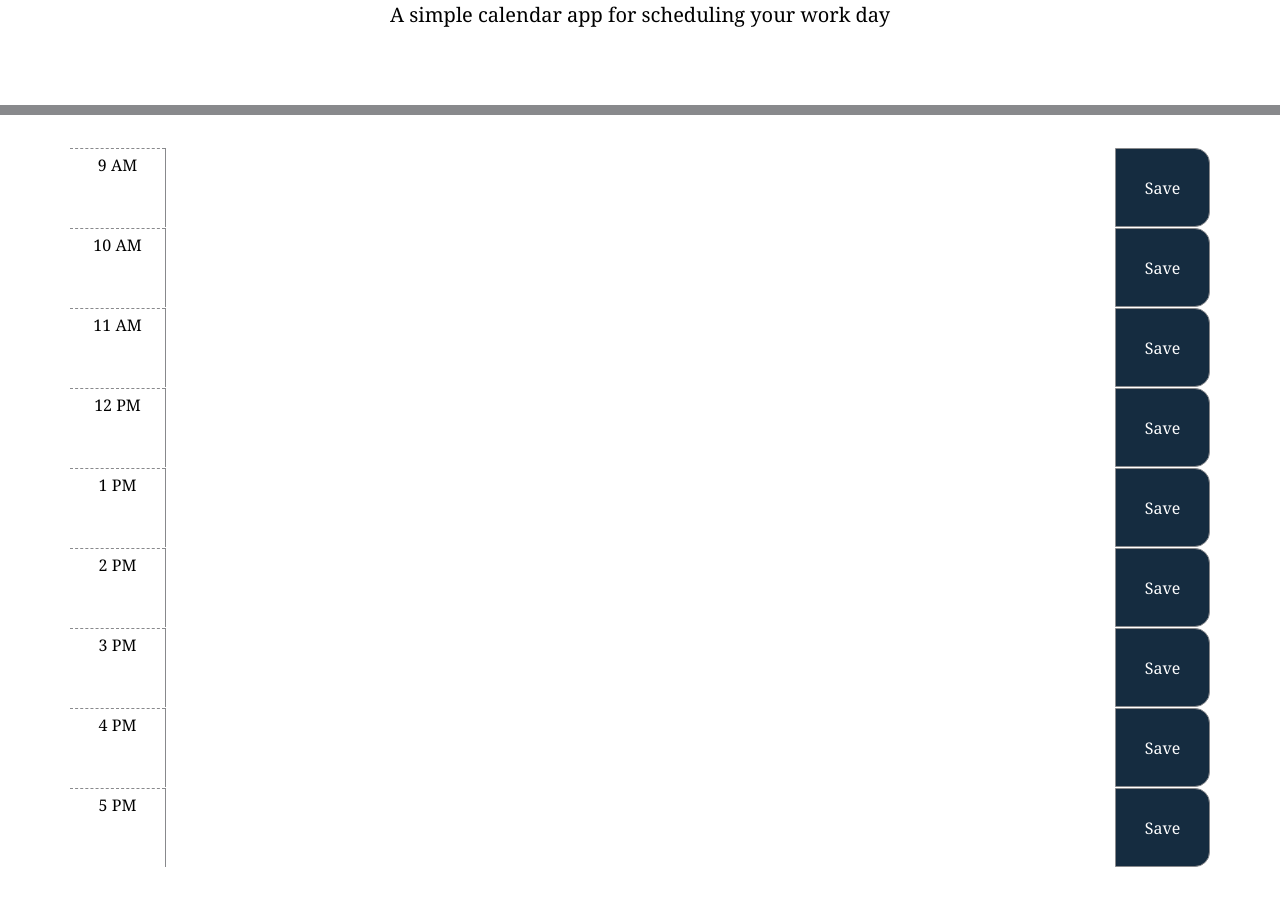
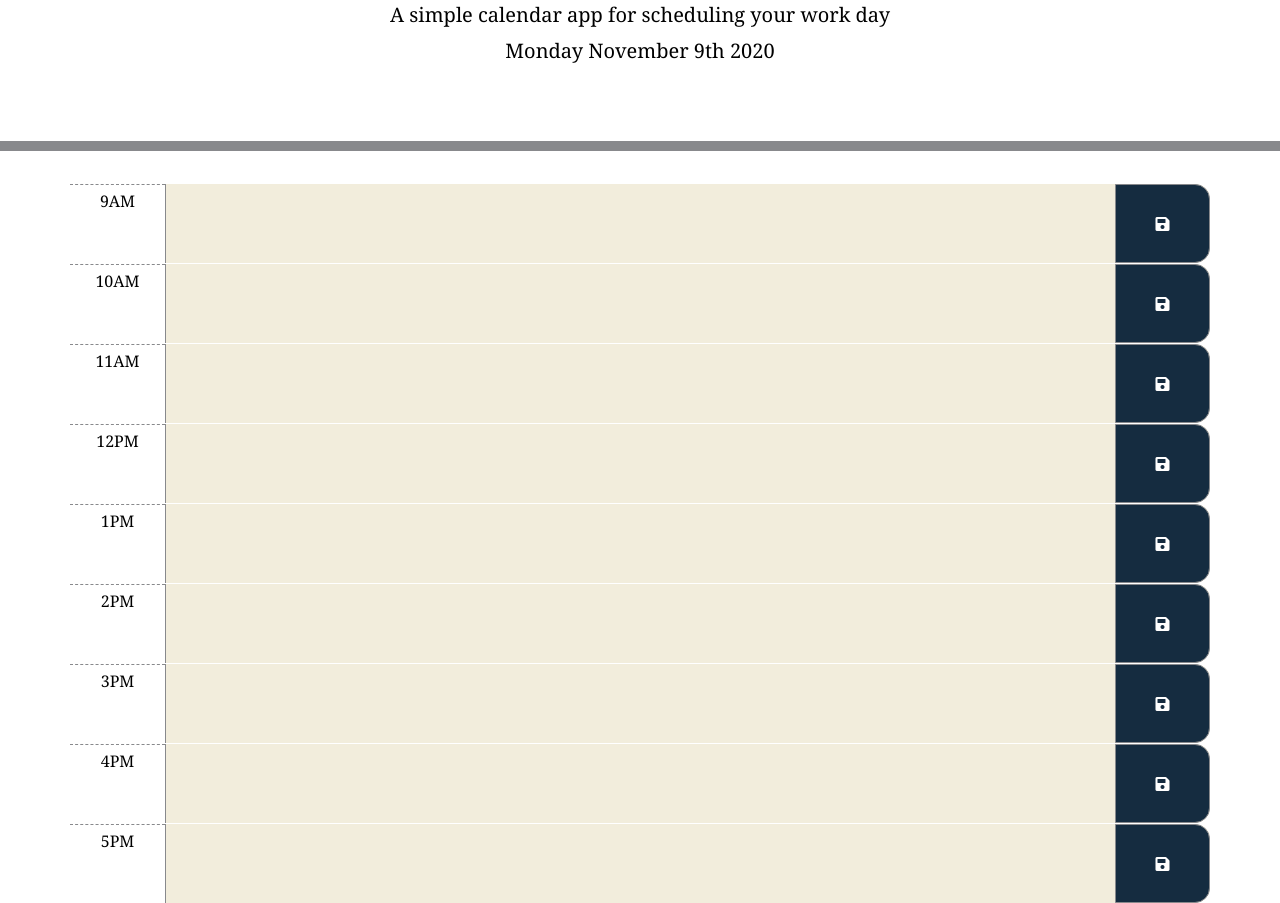
Before and after one commit to mmeii/work-day-scheduler, a plain HTML site: page index.html in a window 1280 px wide. Shown: the part 153-1056 px from the top of the page. Before the commit the page ends 1020 px from the top, so only its background shows below. Drawn offline with nearby package versions, Linux system fonts and the light colour scheme.

Commit message:
define variables, psedocoding, add timeblockcolor function

```diff
--- a/Assets/script.js
+++ b/Assets/script.js
@@ -20,30 +20,53 @@
  * DEFINE VARIABLES
  */
 
-$(document).ready(function() {
-
-var currentDay = moment().format('dddd MMMM Do YYYY');
-var currentHour = moment().format('ha');
-// var dayplannerHour = $(value)
+var nine = $("#9");
+var ten = $("#10");
+var eleven = $("#11");
+var twelve = $("#12");
+var one = $("#13");
+var two = $("#14");
+var three = $("#15");
+var four = $("#16");
+var five = $("#17");
+var saveBtn = $(".saveBtn");
 
 /**
  * FUNCTIONS
  */
 
-// display current day
+// current day is displayed at the top of the calendar
+$("#currentDay").text(moment().format('dddd MMMM Do YYYY'));
 
-var currentDay = moment().format('dddd MMMM Do YYYY');
-$("#currentDay").text(currentDay);
+// each time block is color-coded to indicate whether it is in the past, present, or future
+function timeBlockColor() {
+    var hour = moment().hours();
 
-// WHEN I view the time blocks for that day
-// THEN each time block is color-coded to indicate whether it is in the past, present, or future
+    $(".time-block").each(function () {
+        var currHour = parseInt($(this).attr("id"));
 
-console.log($(this).val());
+        if (currHour > hour) {
+            $(this).addClass("future")
+        } else if (currHour === hour) {
+            $(this).addClass("present");
+        } else {
+            $(this).addClass("past");
+        }
+    })
+};
 
-function checkTime() {
-    if()
+// function to use planner
+function usePlanner() {
+
+    // WHEN I click the save button for that time block
+
+    // THEN the text for that event is saved in local storage, if there is anything scheduled
+
 }
 
-checkTime();
+/**
+ * CALL FUNCTIONS
+ */
 
-});
+timeBlockColor();
+usePlanner();
--- a/Assets/style.css
+++ b/Assets/style.css
@@ -70,7 +70,7 @@ textarea {
 }
 
 .saveBtn i:hover {
-  font-size: 20px;
+  font-size: 25px;
   transition: all .3s ease-in-out;
 }
 
--- a/index.html
+++ b/index.html
@@ -37,57 +37,57 @@
     <!-- Timeblocks 9AM to 5PM -->
     <div class="container">
       <div class="row time-block" id="9">
-        <div class="col-1 hour pt-2">9 AM</div>
+        <div class="col-1 hour pt-2">9AM</div>
         <textarea class="col-10 schedule"></textarea>
-        <button class="col-1 saveBtn">Save</button>
+        <button class="col-1 saveBtn"><i class="fas fa-save"></i></button>
       </div>
 
       <div class="row time-block" id="10">
-        <div class="col-1 hour pt-2">10 AM</div>
+        <div class="col-1 hour pt-2">10AM</div>
         <textarea class="col-10 schedule"></textarea>
-        <button class="col-1 saveBtn">Save</button>
+        <button class="col-1 saveBtn"><i class="fas fa-save"></i></button>
       </div>
 
       <div class="row time-block" id="11">
-        <div class="col-1 hour pt-2">11 AM</div>
+        <div class="col-1 hour pt-2">11AM</div>
         <textarea class="col-10 schedule"></textarea>
-        <button class="col-1 saveBtn">Save</button>
+        <button class="col-1 saveBtn"><i class="fas fa-save"></i></button>
       </div>
 
       <div class="row time-block" id="12">
-        <div class="col-1 hour pt-2">12 PM</div>
+        <div class="col-1 hour pt-2">12PM</div>
         <textarea class="col-10 schedule"></textarea>
-        <button class="col-1 saveBtn">Save</button>
+        <button class="col-1 saveBtn"><i class="fas fa-save"></i></button>
       </div>
 
       <div class="row time-block" id="13">
-        <div class="col-1 hour pt-2">1 PM</div>
+        <div class="col-1 hour pt-2">1PM</div>
         <textarea class="col-10 schedule"></textarea>
-        <button class="col-1 saveBtn">Save</button>
+        <button class="col-1 saveBtn"><i class="fas fa-save"></i></button>
       </div>
 
       <div class="row time-block" id="14">
-        <div class="col-1 hour pt-2">2 PM</div>
+        <div class="col-1 hour pt-2">2PM</div>
         <textarea class="col-10 schedule"></textarea>
-        <button class="col-1 saveBtn">Save</button>
+        <button class="col-1 saveBtn"><i class="fas fa-save"></i></button>
       </div>
 
       <div class="row time-block" id="15">
-        <div class="col-1 hour pt-2">3 PM</div>
+        <div class="col-1 hour pt-2">3PM</div>
         <textarea class="col-10 schedule"></textarea>
-        <button class="col-1 saveBtn">Save</button>
+        <button class="col-1 saveBtn"><i class="fas fa-save"></i></button>
       </div>
 
       <div class="row time-block" id="16">
-        <div class="col-1 hour pt-2">4 PM</div>
+        <div class="col-1 hour pt-2">4PM</div>
         <textarea class="col-10 schedule"></textarea>
-        <button class="col-1 saveBtn">Save</button>
+        <button class="col-1 saveBtn"><i class="fas fa-save"></i></button>
       </div>
 
       <div class="row time-block" id="17">
-        <div class="col-1 hour pt-2">5 PM</div>
+        <div class="col-1 hour pt-2">5PM</div>
         <textarea class="col-10 schedule"></textarea>
-        <button class="col-1 saveBtn">Save</button>
+        <button class="col-1 saveBtn"><i class="fas fa-save"></i></button>
       </div>
 
     </div>
```
